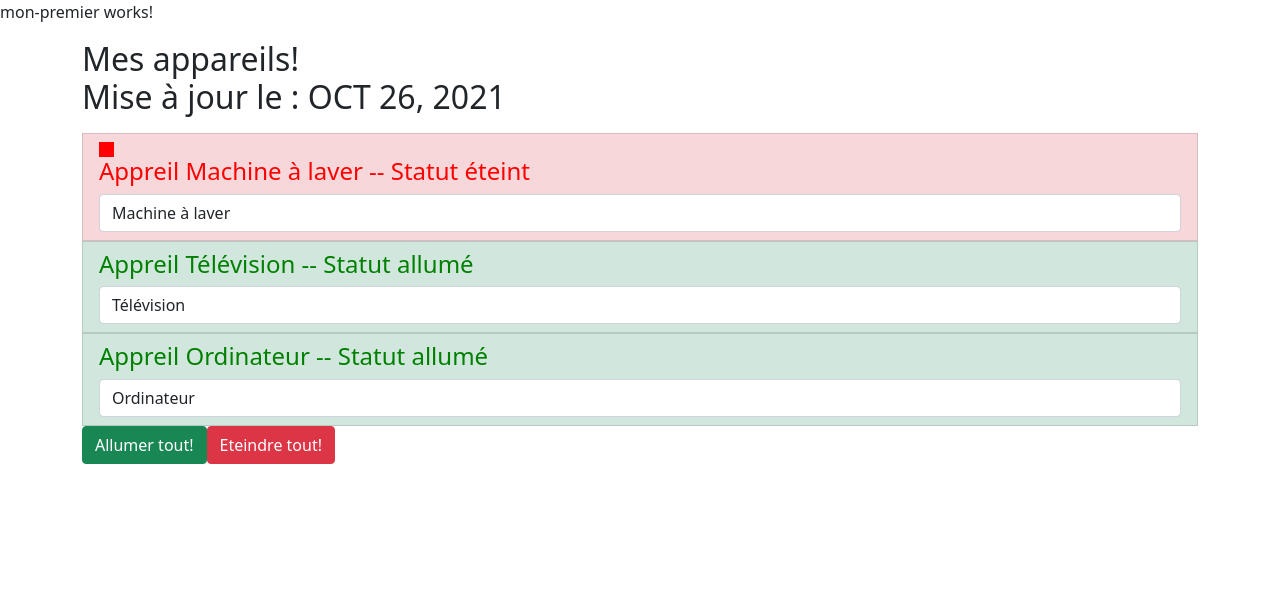
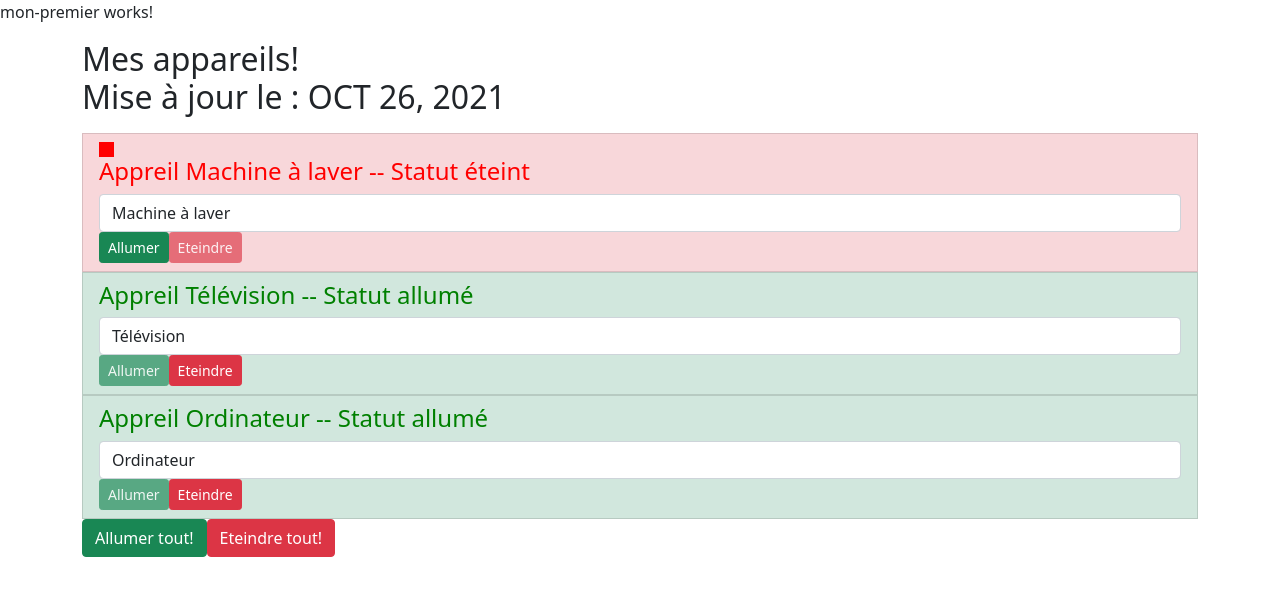
Before and after one commit to TRAFANOHARANTSOA/appareils-app-angular, an Angular app: page / in a window 1280 px wide. Shown: the top 596 px of the page. Built offline with nearby package versions, Linux system fonts and the light colour scheme.

Commit message:
add onSwitchOff-OnSwitchOn-onSwitchOnOne-onSwitchOffOne method

```diff
--- a/src/app/app.component.html
+++ b/src/app/app.component.html
@@ -10,7 +10,7 @@
         <app-appareil *ngFor="let appareil of appareils; let i = index"
         [appareilName]="appareil.name"
         [appareilStatus]="appareil.status"
-        [index]="i">  </app-appareil>
+        [indexOfAppareil]="i">  </app-appareil>
       </ul>
       <button class="btn btn-success"
       [disabled]="!isAuth"
--- a/src/app/appareil/appareil.component.html
+++ b/src/app/appareil/appareil.component.html
@@ -6,4 +6,15 @@
     *ngIf="appareilStatus ==='éteint'"></div>
     <h4 [ngStyle]="{color: getColor()}">Appreil {{ appareilName }} -- Statut {{ appareilStatus}}</h4>
     <input type="text" class="text form-control" [(ngModel)]="appareilName">
+
+    <button class="btn btn-sm btn-success"
+    [disabled]="appareilStatus === 'allumé'"
+    (click)="onSwitchOn()">Allumer</button>
+
+    <button class="btn btn-sm btn-danger"
+    [disabled]="appareilStatus === 'éteint'"
+    (click)="onSwitchOff()">Eteindre</button>
+
+
+
 </li>
--- a/src/app/appareil/appareil.component.ts
+++ b/src/app/appareil/appareil.component.ts
@@ -1,4 +1,6 @@
 import { Component, Directive, Input, OnInit } from '@angular/core';
+import { AppareilService } from '../services/appareil.service';
+
 
 @Component({
   selector: 'app-appareil',
@@ -14,11 +16,12 @@ export class AppareilComponent implements OnInit {
   appareilStatus:string | undefined;
 
   @Input()
-  index:number | undefined;
+  indexOfAppareil: number | any;
 
-  constructor() { }
+  constructor(private appareilService: AppareilService) { }
 
   ngOnInit() {
+
   }
 
   getStatus(){
@@ -33,4 +36,12 @@ export class AppareilComponent implements OnInit {
     }
     return ''; //il faut évidement que quelque chose se passe si c'est ni allumé ni éteint
   }
+
+  onSwitchOn(){
+    this.appareilService.switchOnOne(this.indexOfAppareil);
 }
+  onSwitchOff(){
+    this.appareilService.switchOffOne(this.indexOfAppareil);
+}
+
+}
--- a/src/app/services/appareil.service.ts
+++ b/src/app/services/appareil.service.ts
@@ -15,6 +15,14 @@ export class AppareilService {
 
       ];
 
+      switchOnOne(index:number){
+        this.appareils[index].status='allumé';
+      }
+
+      switchOffOne(index:number){
+        this.appareils[index].status='éteint';
+      }
+
       switchOnAll(){
         for(let appareil of this.appareils)
         appareil.status = 'allumé'
```
Also changed, not shown: 1 other file (tests, documents, lock files or other folders).
